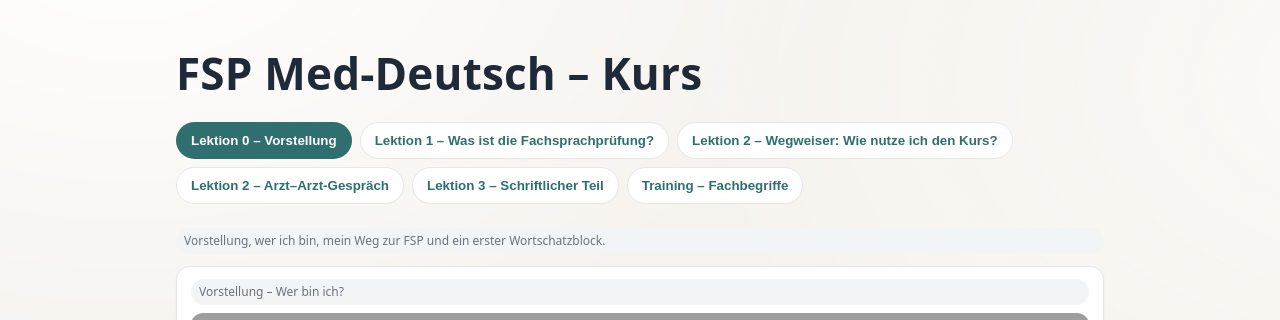
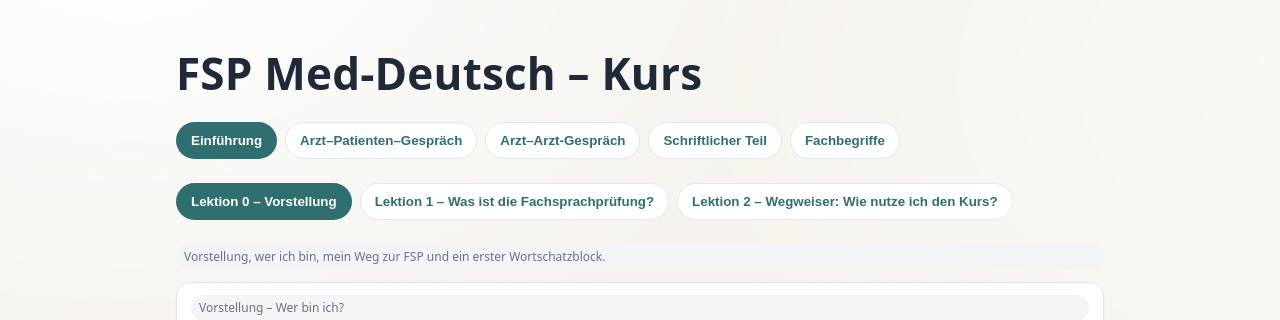
Before and after one commit to dzmitrykarnialiuk1907/vite-react, a React (Vite) app: page / in a window 1280 px wide. Shown: the top 320 px of the page. Built offline with nearby package versions, Linux system fonts and the light colour scheme; grey boxes are pictures that could not be loaded.

Commit message:
Update App.tsx

```diff
--- a/src/App.tsx
+++ b/src/App.tsx
@@ -441,37 +441,81 @@ const CATEGORIES: Category[] = [
 const findLectureById = (id: string): Lecture | undefined =>
   LECTURES.find(l => l.id === id);
 export default function App() {
-  const [current, setCurrent] = useState<Lecture>(LECTURES[0]);
+  const [currentCategory, setCurrentCategory] = useState<Category>(
+    CATEGORIES[0]
+  );
+
+  const [currentLecture, setCurrentLecture] = useState<Lecture | null>(() => {
+    const firstId = CATEGORIES[0].lectureIds[0];
+    return firstId ? findLectureById(firstId) ?? null : null;
+  });
+
+  const lecturesOfCategory: Lecture[] = currentCategory.lectureIds
+    .map(id => findLectureById(id))
+    .filter((l): l is Lecture => !!l);
+
+  const handleCategoryClick = (cat: Category) => {
+    setCurrentCategory(cat);
+    const firstId = cat.lectureIds[0];
+    const lecture = firstId ? findLectureById(firstId) ?? null : null;
+    setCurrentLecture(lecture);
+  };
+
+  const handleLectureClick = (lec: Lecture) => {
+    setCurrentLecture(lec);
+  };
 
   return (
     <div className="container">
       <h1 className="h1">FSP Med-Deutsch – Kurs</h1>
 
-      {/* Вкладки — каждая Lecture теперь может быть "большой секцией" */}
-      <div className="tabs" role="tablist" aria-label="Sektionen">
-        {LECTURES.map(l => (
+      {/* ВЕРХНЯЯ СТРОКА: 5 больших разделов */}
+      <div className="tabs" role="tablist" aria-label="Hauptsektionen">
+        {CATEGORIES.map(cat => (
           <button
-            key={l.id}
+            key={cat.id}
             className="tab"
-            aria-selected={current.id === l.id}
-            onClick={() => setCurrent(l)}
+            aria-selected={currentCategory.id === cat.id}
+            onClick={() => handleCategoryClick(cat)}
           >
-            {l.title}
+            {cat.label}
           </button>
         ))}
       </div>
 
+      {/* НИЖНЯЯ СТРОКА: подпункты (конкретные лекции в разделе) */}
+      {lecturesOfCategory.length > 0 && (
+        <div
+          className="tabs"
+          role="tablist"
+          aria-label="Unterthemen"
+          style={{ marginTop: 8 }}
+        >
+          {lecturesOfCategory.map(lec => (
+            <button
+              key={lec.id}
+              className="tab"
+              aria-selected={currentLecture?.id === lec.id}
+              onClick={() => handleLectureClick(lec)}
+            >
+              {lec.title}
+            </button>
+          ))}
+        </div>
+      )}
+
       {/* Краткое описание выбранной лекции */}
-      {current.summary && (
-        <div className="badge" style={{ marginBottom: 12 }}>
-          {current.summary}
+      {currentLecture?.summary && (
+        <div className="badge" style={{ marginTop: 12, marginBottom: 12 }}>
+          {currentLecture.summary}
         </div>
       )}
 
       {/* Секции выбранной лекции */}
-      {current.sections.map((sec, i) => (
-        <SectionView key={i} s={sec} />
-      ))}
+      {currentLecture &&
+        currentLecture.sections.map((sec, i) => (
+          <SectionView key={i} s={sec} />
+        ))}
     </div>
   );
 }
```
